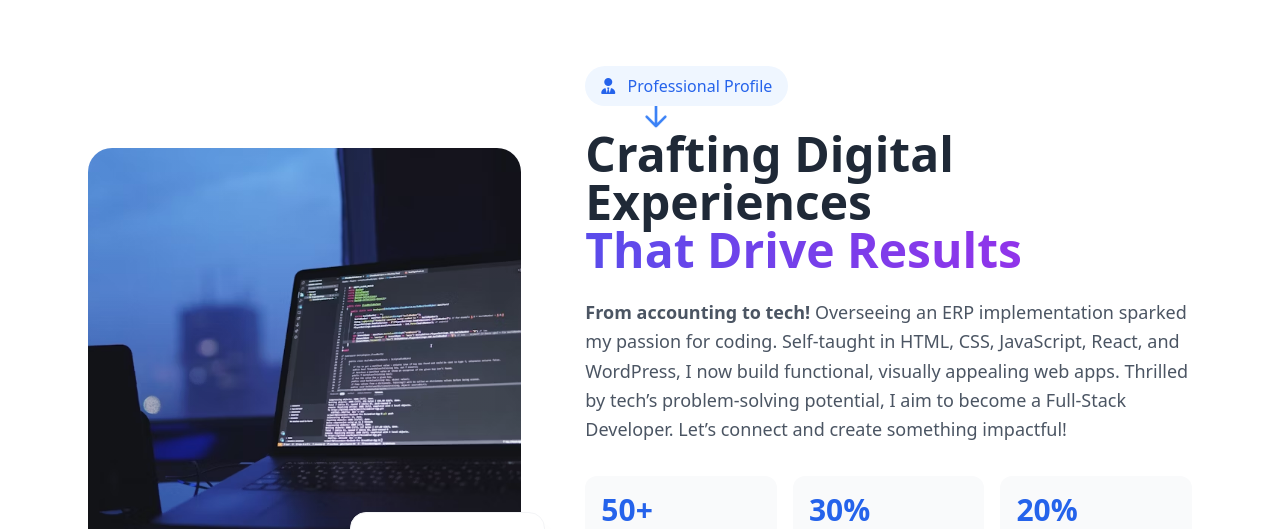
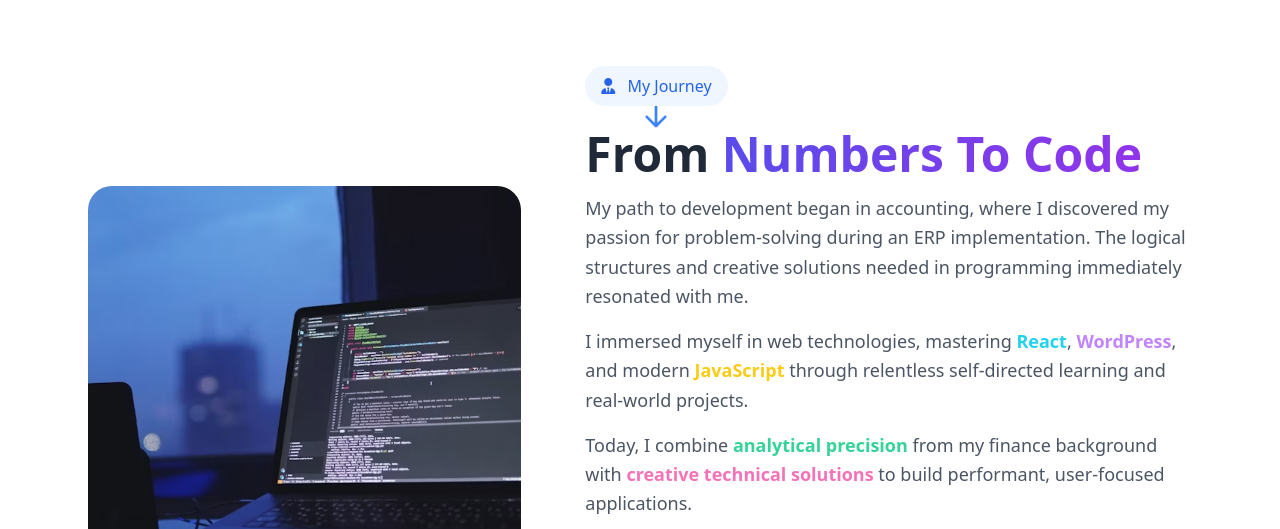
Before and after one commit to muneebali500/my-new-portfolio, a plain HTML site: page index.html in a window 1280 px wide. Shown: the part 630-1159 px from the top of the page. Drawn offline with nearby package versions, Linux system fonts and the light colour scheme.

Commit message:
updated about section bio

```diff
--- a/index.html
+++ b/index.html
@@ -558,25 +558,60 @@
             <div
               class="inline-block px-4 py-2 bg-blue-50 text-blue-600 rounded-full mb-6 font-medium"
             >
-              <i class="fas fa-user-tie mr-2"></i> Professional Profile
-            </div>
-
-            <h2 class="text-4xl md:text-5xl font-bold mb-6 leading-tight">
+              <i class="fas fa-user-tie mr-2"></i> My Journey
+            </div>
+
+            <h2 class="text-4xl md:text-5xl font-bold mb-4 fade-in delay-100">
+              From
+              <span
+                class="text-transparent bg-clip-text bg-gradient-to-r from-blue-600 to-purple-600 gradient-text-animation"
+                >Numbers To Code</span
+              >
+            </h2>
+
+            <!-- <h2 class="text-4xl md:text-5xl font-bold mb-6 leading-tight">
               Crafting Digital Experiences <br />
               <span
                 class="text-transparent bg-clip-text bg-gradient-to-r from-blue-600 to-purple-600 gradient-text-animation"
                 >That Drive Results</span
               >
-            </h2>
-
-            <p class="text-lg text-gray-600 mb-8 leading-relaxed">
+            </h2> -->
+
+            <div class="text-gray-600 mb-8 space-y-4">
+              <p class="text-lg leading-relaxed">
+                My path to development began in accounting, where I discovered
+                my passion for problem-solving during an ERP implementation. The
+                logical structures and creative solutions needed in programming
+                immediately resonated with me.
+              </p>
+
+              <p class="text-lg leading-relaxed">
+                I immersed myself in web technologies, mastering
+                <strong class="text-cyan-400">React</strong>,
+                <strong class="text-purple-400">WordPress</strong>, and modern
+                <strong class="text-yellow-400">JavaScript</strong> through
+                relentless self-directed learning and real-world projects.
+              </p>
+
+              <p class="text-lg leading-relaxed">
+                Today, I combine
+                <strong class="text-emerald-400">analytical precision</strong>
+                from my finance background with
+                <strong class="text-pink-400"
+                  >creative technical solutions</strong
+                >
+                to build performant, user-focused applications.
+              </p>
+            </div>
+
+            <!-- <p class="text-lg text-gray-600 mb-8 leading-relaxed">
               <strong>From accounting to tech!</strong> Overseeing an ERP
               implementation sparked my passion for coding. Self-taught in HTML,
               CSS, JavaScript, React, and WordPress, I now build functional,
               visually appealing web apps. Thrilled by tech’s problem-solving
               potential, I aim to become a Full-Stack Developer. Let’s connect
               and create something impactful!
-            </p>
+            </p> -->
 
             <!-- Stats Grid -->
             <div class="grid grid-cols-2 md:grid-cols-3 gap-4 mb-10">
```
